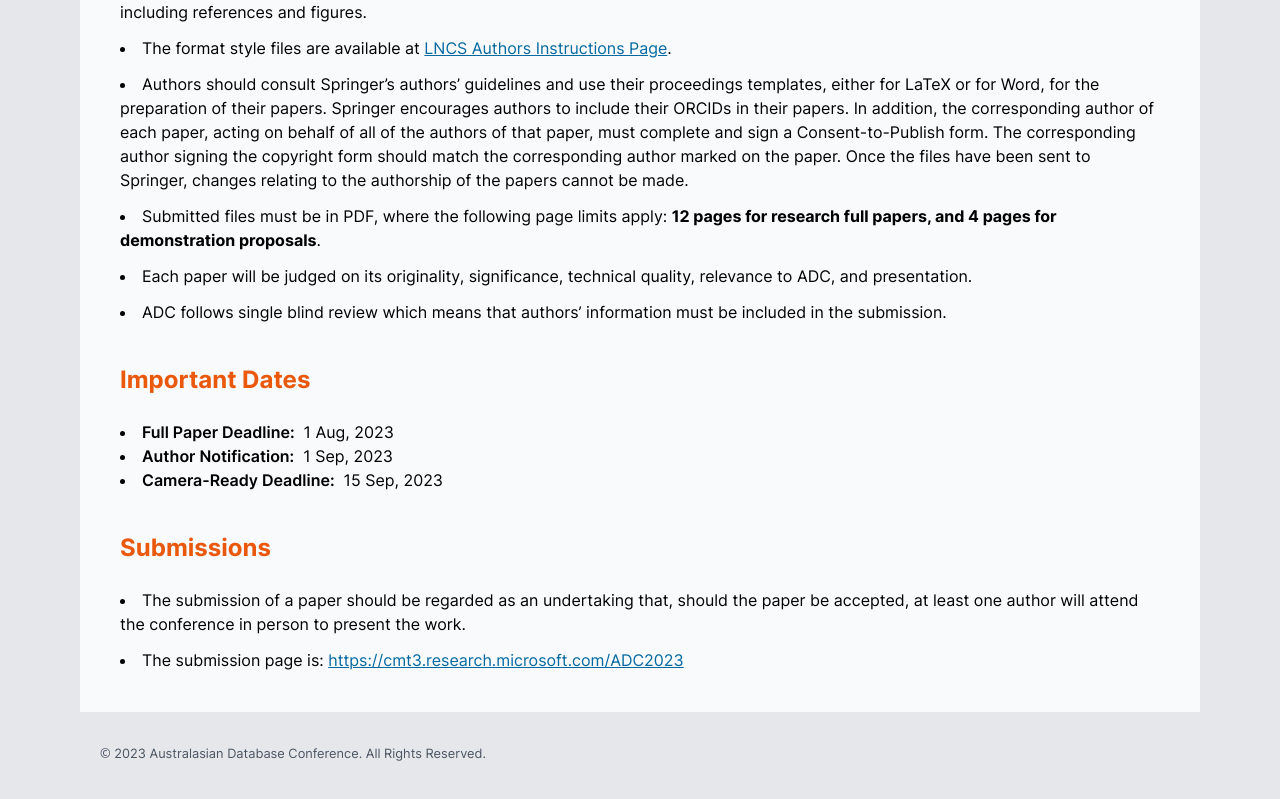
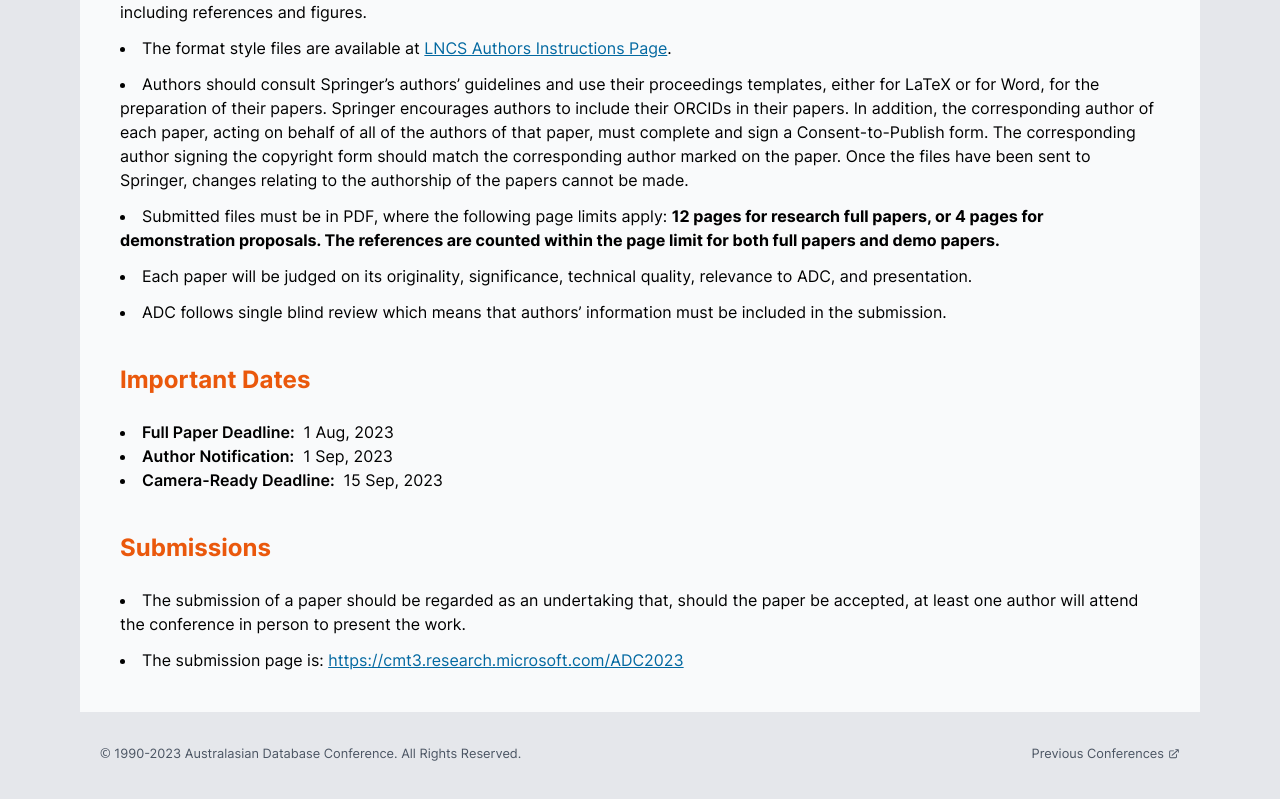
Before and after one commit to visatlas/adc2023, a Next.js app: page /research-track in a window 1280 px wide. Shown: the part 1007-1806 px from the top of the page. Built offline with nearby package versions, Linux system fonts and the light colour scheme.

Commit message:
Clarify page limits

```diff
--- a/src/components/footer.tsx
+++ b/src/components/footer.tsx
@@ -5,8 +5,18 @@ const Footer = () => {
 
   return (
     <footer className="max-w-[70em] mx-auto pt-8 pb-32 w-full">
-      <div className="mx-5 flex flex-col-reverse md:flex-row lg:px-0 items-start justify-between text-gray-600">
-        <small className=""><span className="font-defaultSans">&copy;</span> 2023 Australasian Database Conference. All Rights Reserved.<span className={pathname === '/' ? 'block' : 'hidden'}> Cover photo by Dmitry Osipenko on Unsplash.</span>
+      <div className="mx-5 flex flex-col md:flex-row gap-y-2 lg:px-0 items-start justify-between text-gray-600">
+        <small className=""><span className="font-defaultSans">&copy;</span> 1990-2023 Australasian Database Conference. <br className="block sm:hidden" />All Rights Reserved.<span className={`mt-2 ${pathname === '/' ? 'block' : 'hidden'}`}> Cover photo by Dmitry Osipenko on Unsplash.</span>
+        </small>
+        <small>
+          <a href="https://dblp.uni-trier.de/db/conf/adc/index.html" target="_blank" rel="noreferrer"
+            className="hover:underline flex space-x-1 items-center">
+            <span>Previous Conferences</span>
+            <svg xmlns="http://www.w3.org/2000/svg" viewBox="0 0 20 20" fill="currentColor" className="w-3 h-3">
+              <path fill-rule="evenodd" d="M4.25 5.5a.75.75 0 00-.75.75v8.5c0 .414.336.75.75.75h8.5a.75.75 0 00.75-.75v-4a.75.75 0 011.5 0v4A2.25 2.25 0 0112.75 17h-8.5A2.25 2.25 0 012 14.75v-8.5A2.25 2.25 0 014.25 4h5a.75.75 0 010 1.5h-5z" clip-rule="evenodd" />
+              <path fill-rule="evenodd" d="M6.194 12.753a.75.75 0 001.06.053L16.5 4.44v2.81a.75.75 0 001.5 0v-4.5a.75.75 0 00-.75-.75h-4.5a.75.75 0 000 1.5h2.553l-9.056 8.194a.75.75 0 00-.053 1.06z" clip-rule="evenodd" />
+            </svg>
+          </a>
         </small>
       </div>
     </footer>
--- a/src/pages/research-track.tsx
+++ b/src/pages/research-track.tsx
@@ -44,7 +44,7 @@ export default function ResearchTrack() {
             Notes in Computer Science (LNCS) including references and figures.</li>
           <li>The format style files are available at <a className="underline text-sky-700" href="https://www.springer.com/gp/computer-science/lncs/conference-proceedings-guidelines" target="_blank" rel="noreferrer">LNCS Authors Instructions Page</a>.</li>
           <li>Authors should consult Springer&rsquo;s authors&rsquo; guidelines and use their proceedings templates, either for LaTeX or for Word, for the preparation of their papers. Springer encourages authors to include their ORCIDs in their papers. In addition, the corresponding author of each paper, acting on behalf of all of the authors of that paper, must complete and sign a Consent-to-Publish form. The corresponding author signing the copyright form should match the corresponding author marked on the paper. Once the files have been sent to Springer, changes relating to the authorship of the papers cannot be made.</li>
-          <li>Submitted files must be in PDF, where the following page limits apply: <span className="font-bold">12 pages for research full papers, and 4 pages for demonstration proposals</span>.</li>
+          <li>Submitted files must be in PDF, where the following page limits apply: <span className="font-bold">12 pages for research full papers, or 4 pages for demonstration proposals. The references are counted within the page limit for both full papers and demo papers.</span></li>
           <li>Each paper will be judged on its originality, significance, technical quality, relevance to ADC, and presentation.</li>
           <li>ADC follows single blind review which means that authors&rsquo; information must be included in the submission.</li>
         </ul>
```
